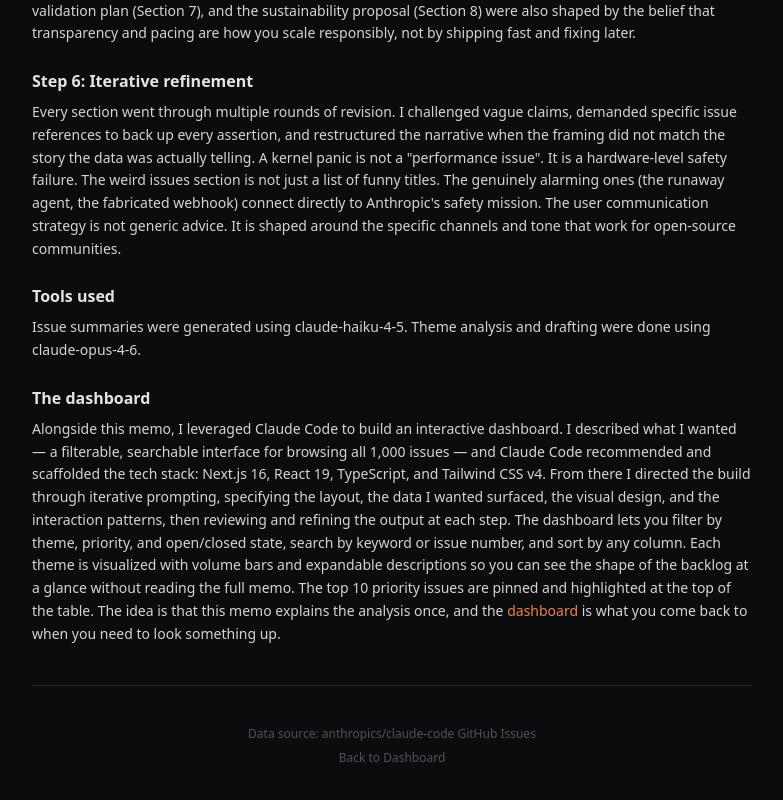
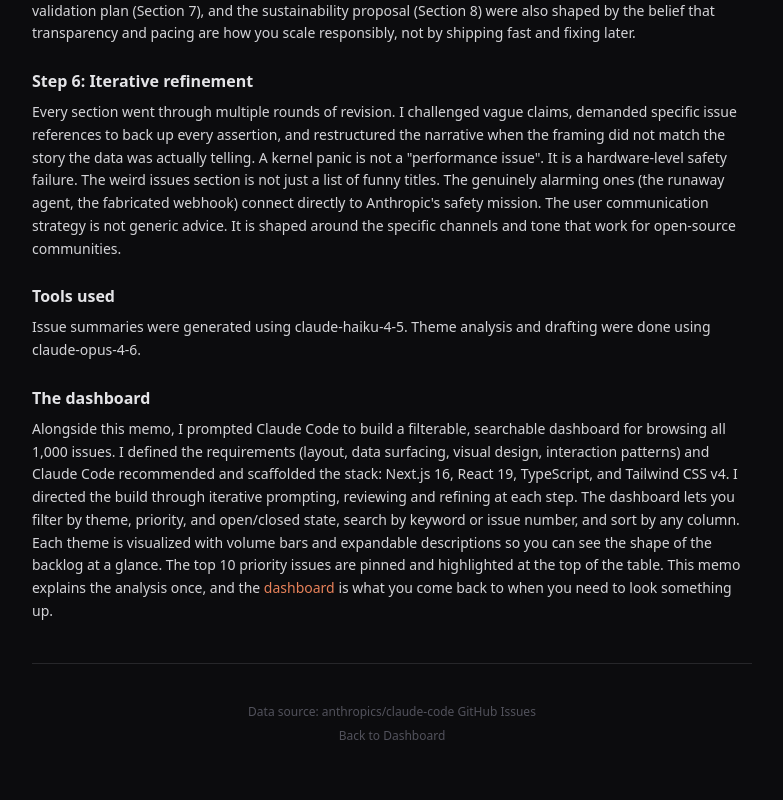
Before and after one commit to tabbydamola/tabithasportfolio, a Next.js app: page /analysis in a window 1280 px wide. Shown: the part 10186-10986 px from the top of the page, without its empty margins (248-1031 px from the left). Built offline with nearby package versions, Linux system fonts and the light colour scheme.

Commit message:
refine: clarify the description of theme assignment and dashboard development process

```diff
--- a/src/app/analysis/page.tsx
+++ b/src/app/analysis/page.tsx
@@ -713,7 +713,7 @@
           <p className="text-sm text-zinc-300 leading-relaxed">
             I directed Claude Code to assign each of the 1,000 issues to one primary theme via keyword
             pattern matching against title and body text. The seven themes were not categories I came in
-            with — they emerged from the clusters themselves, which I reviewed and refined through iterative
+            with. They emerged from the clusters themselves, which I reviewed and refined through iterative
             prompting until the groupings reflected genuinely distinct problem areas. I guided which keywords
             to weight, merged themes that overlapped, and split apart clusters that were too broad. Count
             estimates should be treated as plus or minus 15%. About 200 to 250 of the 1,000 issues are pure
@@ -786,17 +786,15 @@
           <h3 className="text-base font-semibold text-zinc-200 mt-6 mb-2">The dashboard</h3>
 
           <p className="text-sm text-zinc-300 leading-relaxed">
-            Alongside this memo, I leveraged Claude Code to build an interactive dashboard. I described
-            what I wanted — a filterable, searchable interface for browsing all 1,000 issues — and Claude
-            Code recommended and scaffolded the tech stack: Next.js 16, React 19, TypeScript, and
-            Tailwind CSS v4. From there I directed the build through iterative prompting, specifying the
-            layout, the data I wanted surfaced, the visual design, and the interaction patterns, then
-            reviewing and refining the output at each step. The dashboard lets you filter by theme,
+            Alongside this memo, I prompted Claude Code to build a filterable, searchable dashboard
+            for browsing all 1,000 issues. I defined the requirements (layout, data surfacing, visual
+            design, interaction patterns) and Claude Code recommended and scaffolded the stack: Next.js
+            16, React 19, TypeScript, and Tailwind CSS v4. I directed the build through iterative
+            prompting, reviewing and refining at each step. The dashboard lets you filter by theme,
             priority, and open/closed state, search by keyword or issue number, and sort by any column.
             Each theme is visualized with volume bars and expandable descriptions so you can see the shape
-            of the backlog at a glance without reading the full memo. The top 10 priority issues are pinned
-            and highlighted at the top of the table. The idea is that this memo explains the analysis once,
-            and the{" "}
+            of the backlog at a glance. The top 10 priority issues are pinned and highlighted at the top
+            of the table. This memo explains the analysis once, and the{" "}
             <Link href="/" className="text-[#E8825A] hover:underline">dashboard</Link>{" "}
             is what you come back to when you need to look something up.
           </p>
```
Also changed, not shown: 1 other file (tests, documents, lock files or other folders).
